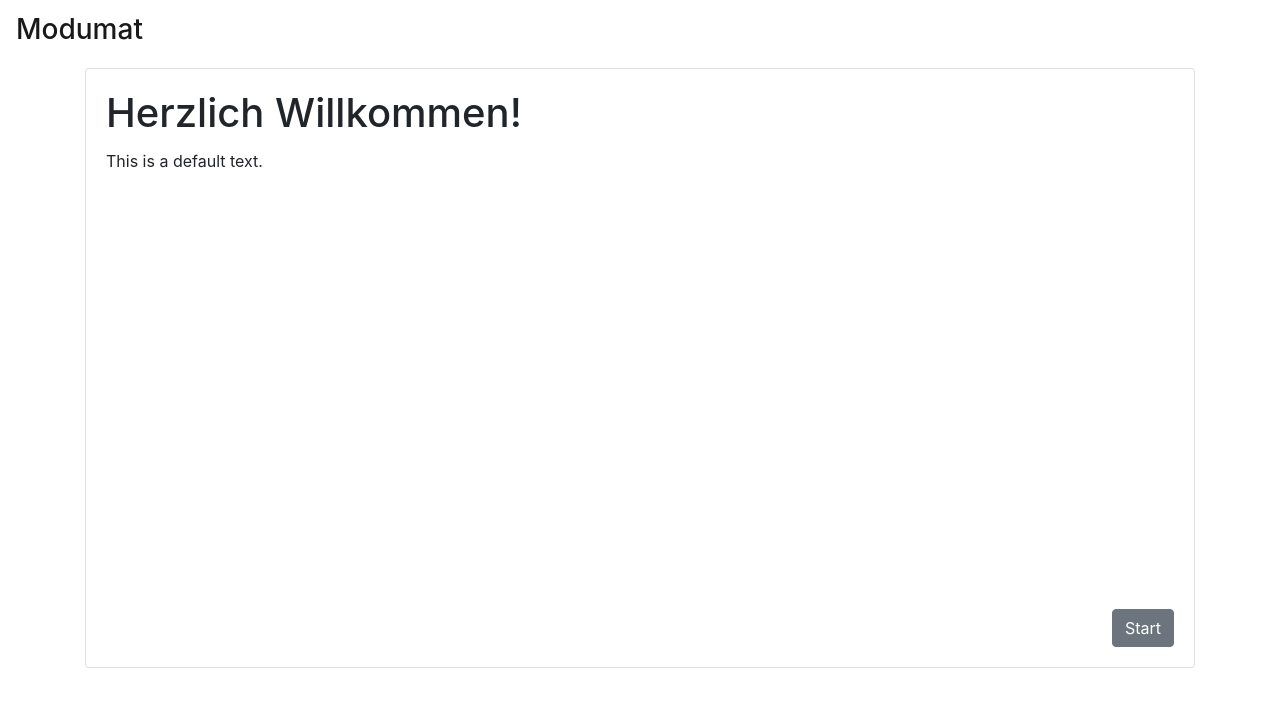
After one commit to fsinfuhh/modumat, a Django app: template modumat_app/templates/modumat_app/welcome.html in a window 1280 px wide. The commit adds this page. Shown: the top 707 px of the page. Run offline with Django 3.2, Linux system fonts and the light colour scheme; the template is opened without the code that fills it, so the values that code supplies are empty.

Commit message:
Add welcome page

```diff
--- a/modumat_app/templates/modumat_app/base.html
+++ b/modumat_app/templates/modumat_app/base.html
@@ -12,7 +12,7 @@
 </head>
 <body>
     <nav class="navbar navbar-expand-lg navbar-light bg-white">
-        <a class="navbar-brand" href="#"><h3>Modumat</h3></a>
+        <a class="navbar-brand" href="/"><h3>Modumat</h3></a>
     </nav>
     {% block content %}
     {% endblock %}
--- /dev/null
+++ b/modumat_app/templates/modumat_app/welcome.html
@@ -0,0 +1,15 @@
+{% extends 'modumat_app/base.html' %}
+{% block content %}
+    <div class="container">
+        <div class="card" style="height: 600px">
+            <div class="card-body d-flex flex-column">
+                <h1 class="card-title">Herzlich Willkommen!</h1>
+                <p class="card-text">This is a default text.</p>
+                <div class="mt-auto ml-auto">
+                    <!-- TODO: Replace with real first question -->
+                    <a href="/question/1" class="btn btn-secondary">Start</a>
+                </div>
+            </div>
+        </div>
+    </div>
+{% endblock %}
--- a/modumat_app/urls.py
+++ b/modumat_app/urls.py
@@ -3,6 +3,7 @@ from django.urls import path
 from . import views
 
 urlpatterns = [
+    path('', views.welcome, name='welcome'),
     path('question/<int:question_id>', views.question, name='question'),
     path('answer/<int:question_id>', views.answer, name='answer'),
 ]
--- a/modumat_app/views.py
+++ b/modumat_app/views.py
@@ -1,6 +1,10 @@
 from django.shortcuts import render, get_object_or_404, redirect
 
 from .models import Question
+
+
+def welcome(request):
+    return render(request, 'modumat_app/welcome.html')
 
 
 def question(request, question_id: int):
```
